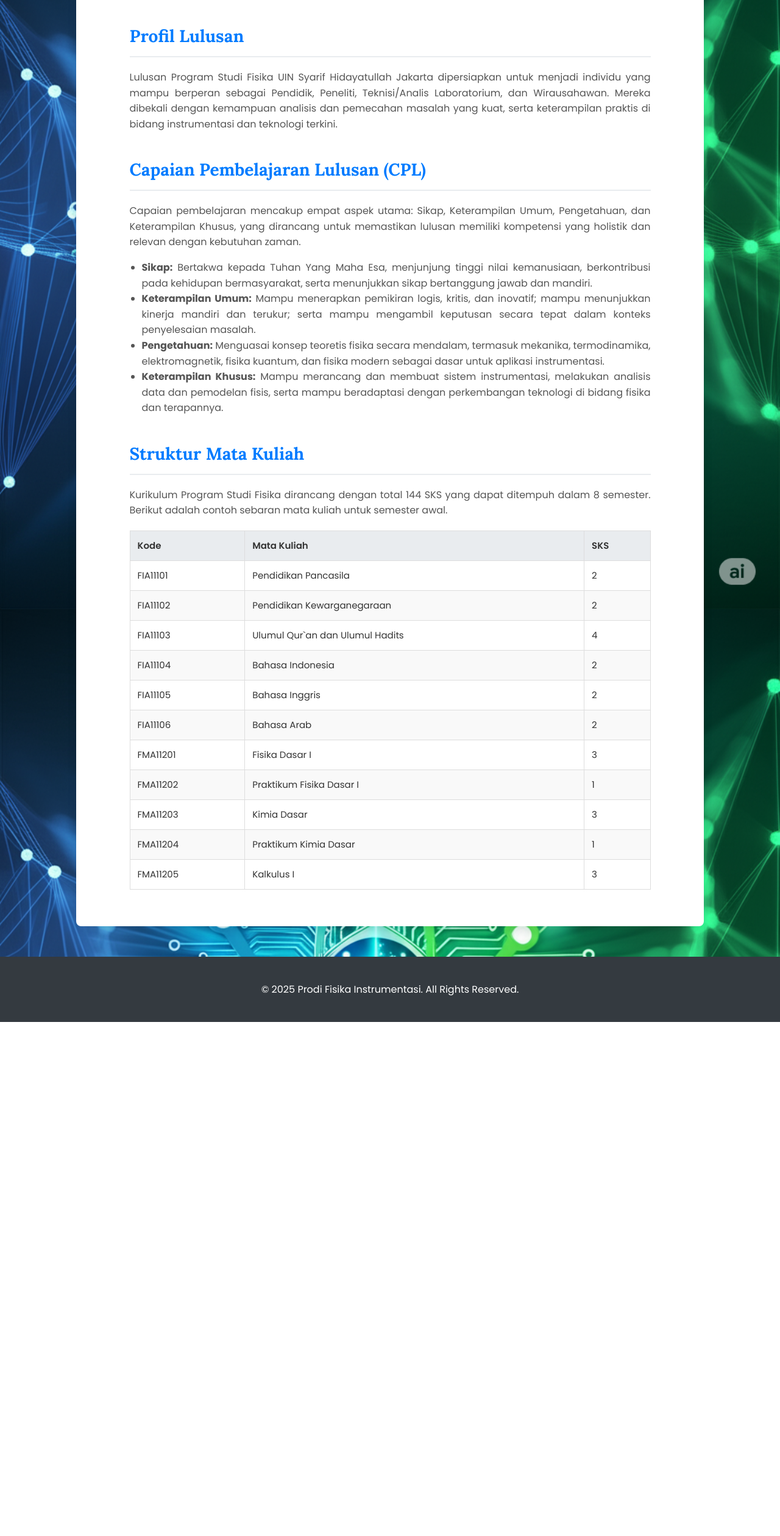
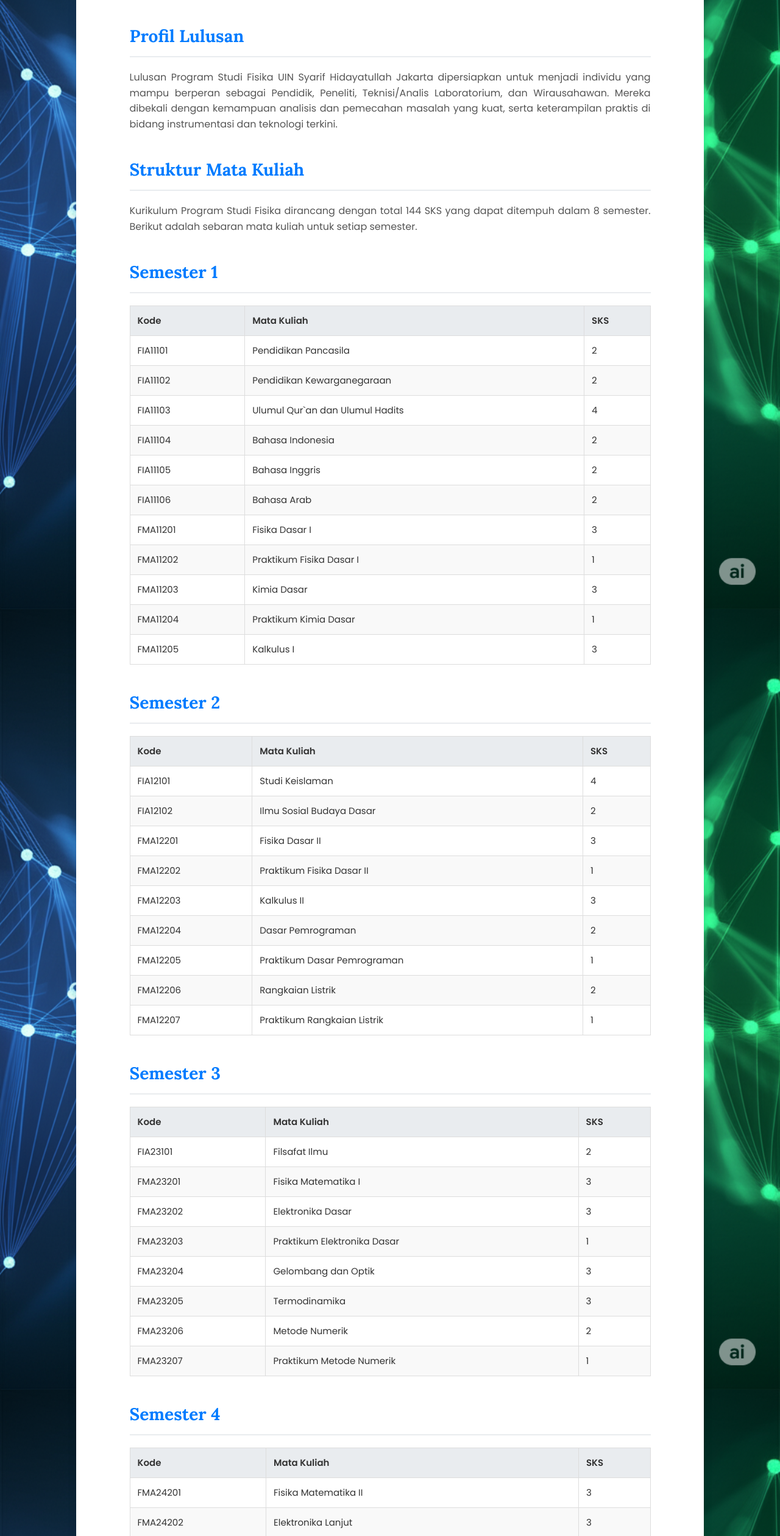
Before and after one commit to Waaliwaca/WebsiteInstumentasi, a plain HTML site: page kurikulum.html in a window 1280 px wide. Shown: the part 281-2800 px from the top of the page at 61% size. Before the commit the page ends 1957 px from the top, so only its background shows below. Drawn offline with Linux system fonts and the light colour scheme.

Commit message:
Update kurikulum.html

```diff
--- a/kurikulum.html
+++ b/kurikulum.html
@@ -45,7 +45,6 @@
         }
         nav a:hover, nav a.active { color: var(--primary-color); border-bottom-color: var(--primary-color); }
 
-        /* PERUBAHAN: Menghapus page-header yang gelap dan menyesuaikan content-section */
         .content-section {
             padding: 60px 40px;
             background: var(--white-color);
@@ -116,91 +115,136 @@
             <div class="container">
                 <h2>Kurikulum Program Studi</h2>
 
-                <!-- PERUBAHAN: Konten Kurikulum diperbarui -->
                 <h3>Profil Lulusan</h3>
                 <p>
                     Lulusan Program Studi Fisika UIN Syarif Hidayatullah Jakarta dipersiapkan untuk menjadi individu yang mampu berperan sebagai Pendidik, Peneliti, Teknisi/Analis Laboratorium, dan Wirausahawan. Mereka dibekali dengan kemampuan analisis dan pemecahan masalah yang kuat, serta keterampilan praktis di bidang instrumentasi dan teknologi terkini.
                 </p>
 
-                <h3>Capaian Pembelajaran Lulusan (CPL)</h3>
-                <p>
-                    Capaian pembelajaran mencakup empat aspek utama: Sikap, Keterampilan Umum, Pengetahuan, dan Keterampilan Khusus, yang dirancang untuk memastikan lulusan memiliki kompetensi yang holistik dan relevan dengan kebutuhan zaman.
-                </p>
-                <ul>
-                    <li><b>Sikap:</b> Bertakwa kepada Tuhan Yang Maha Esa, menjunjung tinggi nilai kemanusiaan, berkontribusi pada kehidupan bermasyarakat, serta menunjukkan sikap bertanggung jawab dan mandiri.</li>
-                    <li><b>Keterampilan Umum:</b> Mampu menerapkan pemikiran logis, kritis, dan inovatif; mampu menunjukkan kinerja mandiri dan terukur; serta mampu mengambil keputusan secara tepat dalam konteks penyelesaian masalah.</li>
-                    <li><b>Pengetahuan:</b> Menguasai konsep teoretis fisika secara mendalam, termasuk mekanika, termodinamika, elektromagnetik, fisika kuantum, dan fisika modern sebagai dasar untuk aplikasi instrumentasi.</li>
-                    <li><b>Keterampilan Khusus:</b> Mampu merancang dan membuat sistem instrumentasi, melakukan analisis data dan pemodelan fisis, serta mampu beradaptasi dengan perkembangan teknologi di bidang fisika dan terapannya.</li>
-                </ul>
-
                 <h3>Struktur Mata Kuliah</h3>
                 <p>
-                    Kurikulum Program Studi Fisika dirancang dengan total 144 SKS yang dapat ditempuh dalam 8 semester. Berikut adalah contoh sebaran mata kuliah untuk semester awal.
+                    Kurikulum Program Studi Fisika dirancang dengan total 144 SKS yang dapat ditempuh dalam 8 semester. Berikut adalah sebaran mata kuliah untuk setiap semester.
                 </p>
+
+                <!-- Semester 1 -->
+                <h3>Semester 1</h3>
                 <table>
-                    <thead>
-                        <tr>
-                            <th>Kode</th>
-                            <th>Mata Kuliah</th>
-                            <th>SKS</th>
-                        </tr>
-                    </thead>
+                    <thead><tr><th>Kode</th><th>Mata Kuliah</th><th>SKS</th></tr></thead>
                     <tbody>
-                        <tr>
-                            <td>FIA11101</td>
-                            <td>Pendidikan Pancasila</td>
-                            <td>2</td>
-                        </tr>
-                        <tr>
-                            <td>FIA11102</td>
-                            <td>Pendidikan Kewarganegaraan</td>
-                            <td>2</td>
-                        </tr>
-                        <tr>
-                            <td>FIA11103</td>
-                            <td>Ulumul Qur`an dan Ulumul Hadits</td>
-                            <td>4</td>
-                        </tr>
-                        <tr>
-                            <td>FIA11104</td>
-                            <td>Bahasa Indonesia</td>
-                            <td>2</td>
-                        </tr>
-                        <tr>
-                            <td>FIA11105</td>
-                            <td>Bahasa Inggris</td>
-                            <td>2</td>
-                        </tr>
-                         <tr>
-                            <td>FIA11106</td>
-                            <td>Bahasa Arab</td>
-                            <td>2</td>
-                        </tr>
-                         <tr>
-                            <td>FMA11201</td>
-                            <td>Fisika Dasar I</td>
-                            <td>3</td>
-                        </tr>
-                        <tr>
-                            <td>FMA11202</td>
-                            <td>Praktikum Fisika Dasar I</td>
-                            <td>1</td>
-                        </tr>
-                         <tr>
-                            <td>FMA11203</td>
-                            <td>Kimia Dasar</td>
-                            <td>3</td>
-                        </tr>
-                         <tr>
-                            <td>FMA11204</td>
-                            <td>Praktikum Kimia Dasar</td>
-                            <td>1</td>
-                        </tr>
-                         <tr>
-                            <td>FMA11205</td>
-                            <td>Kalkulus I</td>
-                            <td>3</td>
-                        </tr>
+                        <tr><td>FIA11101</td><td>Pendidikan Pancasila</td><td>2</td></tr>
+                        <tr><td>FIA11102</td><td>Pendidikan Kewarganegaraan</td><td>2</td></tr>
+                        <tr><td>FIA11103</td><td>Ulumul Qur`an dan Ulumul Hadits</td><td>4</td></tr>
+                        <tr><td>FIA11104</td><td>Bahasa Indonesia</td><td>2</td></tr>
+                        <tr><td>FIA11105</td><td>Bahasa Inggris</td><td>2</td></tr>
+                        <tr><td>FIA11106</td><td>Bahasa Arab</td><td>2</td></tr>
+                        <tr><td>FMA11201</td><td>Fisika Dasar I</td><td>3</td></tr>
+                        <tr><td>FMA11202</td><td>Praktikum Fisika Dasar I</td><td>1</td></tr>
+                        <tr><td>FMA11203</td><td>Kimia Dasar</td><td>3</td></tr>
+                        <tr><td>FMA11204</td><td>Praktikum Kimia Dasar</td><td>1</td></tr>
+                        <tr><td>FMA11205</td><td>Kalkulus I</td><td>3</td></tr>
+                    </tbody>
+                </table>
+
+                <!-- Semester 2 -->
+                <h3>Semester 2</h3>
+                <table>
+                    <thead><tr><th>Kode</th><th>Mata Kuliah</th><th>SKS</th></tr></thead>
+                    <tbody>
+                        <tr><td>FIA12101</td><td>Studi Keislaman</td><td>4</td></tr>
+                        <tr><td>FIA12102</td><td>Ilmu Sosial Budaya Dasar</td><td>2</td></tr>
+                        <tr><td>FMA12201</td><td>Fisika Dasar II</td><td>3</td></tr>
+                        <tr><td>FMA12202</td><td>Praktikum Fisika Dasar II</td><td>1</td></tr>
+                        <tr><td>FMA12203</td><td>Kalkulus II</td><td>3</td></tr>
+                        <tr><td>FMA12204</td><td>Dasar Pemrograman</td><td>2</td></tr>
+                        <tr><td>FMA12205</td><td>Praktikum Dasar Pemrograman</td><td>1</td></tr>
+                        <tr><td>FMA12206</td><td>Rangkaian Listrik</td><td>2</td></tr>
+                        <tr><td>FMA12207</td><td>Praktikum Rangkaian Listrik</td><td>1</td></tr>
+                    </tbody>
+                </table>
+
+                <!-- Semester 3 -->
+                <h3>Semester 3</h3>
+                <table>
+                    <thead><tr><th>Kode</th><th>Mata Kuliah</th><th>SKS</th></tr></thead>
+                    <tbody>
+                        <tr><td>FIA23101</td><td>Filsafat Ilmu</td><td>2</td></tr>
+                        <tr><td>FMA23201</td><td>Fisika Matematika I</td><td>3</td></tr>
+                        <tr><td>FMA23202</td><td>Elektronika Dasar</td><td>3</td></tr>
+                        <tr><td>FMA23203</td><td>Praktikum Elektronika Dasar</td><td>1</td></tr>
+                        <tr><td>FMA23204</td><td>Gelombang dan Optik</td><td>3</td></tr>
+                        <tr><td>FMA23205</td><td>Termodinamika</td><td>3</td></tr>
+                        <tr><td>FMA23206</td><td>Metode Numerik</td><td>2</td></tr>
+                        <tr><td>FMA23207</td><td>Praktikum Metode Numerik</td><td>1</td></tr>
+                    </tbody>
+                </table>
+
+                <!-- Semester 4 -->
+                <h3>Semester 4</h3>
+                <table>
+                    <thead><tr><th>Kode</th><th>Mata Kuliah</th><th>SKS</th></tr></thead>
+                    <tbody>
+                        <tr><td>FMA24201</td><td>Fisika Matematika II</td><td>3</td></tr>
+                        <tr><td>FMA24202</td><td>Elektronika Lanjut</td><td>3</td></tr>
+                        <tr><td>FMA24203</td><td>Praktikum Elektronika Lanjut</td><td>1</td></tr>
+                        <tr><td>FMA24204</td><td>Listrik Magnet</td><td>3</td></tr>
+                        <tr><td>FMA24205</td><td>Fisika Modern</td><td>3</td></tr>
+                        <tr><td>FMA24206</td><td>Mekanika</td><td>3</td></tr>
+                        <tr><td>FMA24207</td><td>Fisika Statistik</td><td>3</td></tr>
+                        <tr><td>FMA24208</td><td>Kewirausahaan</td><td>2</td></tr>
+                    </tbody>
+                </table>
+
+                <!-- Semester 5 -->
+                <h3>Semester 5</h3>
+                <table>
+                    <thead><tr><th>Kode</th><th>Mata Kuliah</th><th>SKS</th></tr></thead>
+                    <tbody>
+                        <tr><td>FMA35201</td><td>Fisika Kuantum</td><td>3</td></tr>
+                        <tr><td>FMA35202</td><td>Fisika Komputasi</td><td>2</td></tr>
+                        <tr><td>FMA35203</td><td>Praktikum Fisika Komputasi</td><td>1</td></tr>
+                        <tr><td>FMA35204</td><td>Instrumentasi dan Pengukuran</td><td>3</td></tr>
+                        <tr><td>FMA35205</td><td>Praktikum Instrumentasi & Pengukuran</td><td>1</td></tr>
+                        <tr><td>FMA35206</td><td>Fisika Zat Padat</td><td>3</td></tr>
+                        <tr><td>FMA35207</td><td>Metodologi Penelitian</td><td>2</td></tr>
+                        <tr><td>FMA353XX</td><td>Mata Kuliah Pilihan</td><td>2</td></tr>
+                    </tbody>
+                </table>
+
+                <!-- Semester 6 -->
+                <h3>Semester 6</h3>
+                <table>
+                    <thead><tr><th>Kode</th><th>Mata Kuliah</th><th>SKS</th></tr></thead>
+                    <tbody>
+                        <tr><td>FIA36101</td><td>Kuliah Kerja Nyata (KKN)</td><td>4</td></tr>
+                        <tr><td>FMA36201</td><td>Fisika Inti</td><td>3</td></tr>
+                        <tr><td>FMA36202</td><td>Instrumentasi Nuklir</td><td>2</td></tr>
+                        <tr><td>FMA36203</td><td>Instrumentasi Industri</td><td>2</td></tr>
+                        <tr><td>FMA36204</td><td>Instrumentasi Medis</td><td>2</td></tr>
+                        <tr><td>FMA36205</td><td>Sistem Sensor</td><td>2</td></tr>
+                        <tr><td>FMA363XX</td><td>Mata Kuliah Pilihan</td><td>2</td></tr>
+                    </tbody>
+                </table>
+
+                <!-- Semester 7 -->
+                <h3>Semester 7</h3>
+                <table>
+                    <thead><tr><th>Kode</th><th>Mata Kuliah</th><th>SKS</th></tr></thead>
+                    <tbody>
+                        <tr><td>FMA47201</td><td>Tugas Akhir I (Proposal)</td><td>2</td></tr>
+                        <tr><td>FMA47202</td><td>Kerja Praktik</td><td>2</td></tr>
+                        <tr><td>FMA47203</td><td>Pengolahan Sinyal Digital</td><td>2</td></tr>
+                        <tr><td>FMA47204</td><td>Praktikum Pengolahan Sinyal Digital</td><td>1</td></tr>
+                        <tr><td>FMA473XX</td><td>Mata Kuliah Pilihan</td><td>2</td></tr>
+                        <tr><td>FMA473XX</td><td>Mata Kuliah Pilihan</td><td>2</td></tr>
+                    </tbody>
+                </table>
+
+                <!-- Semester 8 -->
+                <h3>Semester 8</h3>
+                <table>
+                    <thead><tr><th>Kode</th><th>Mata Kuliah</th><th>SKS</th></tr></thead>
+                    <tbody>
+                        <tr><td>FMA48201</td><td>Tugas Akhir II (Skripsi)</td><td>4</td></tr>
+                        <tr><td>FMA48202</td><td>Ujian Komprehensif</td><td>2</td></tr>
                     </tbody>
                 </table>
             </div>
```
